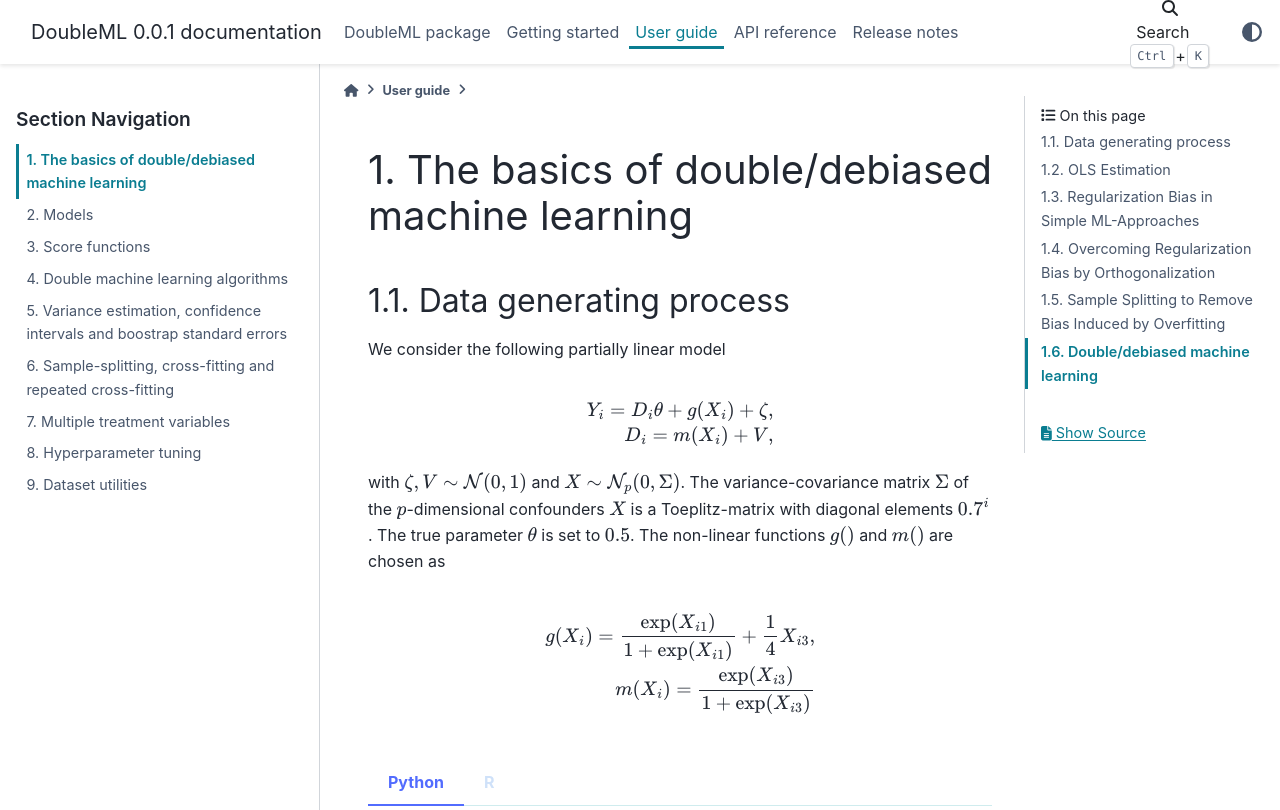
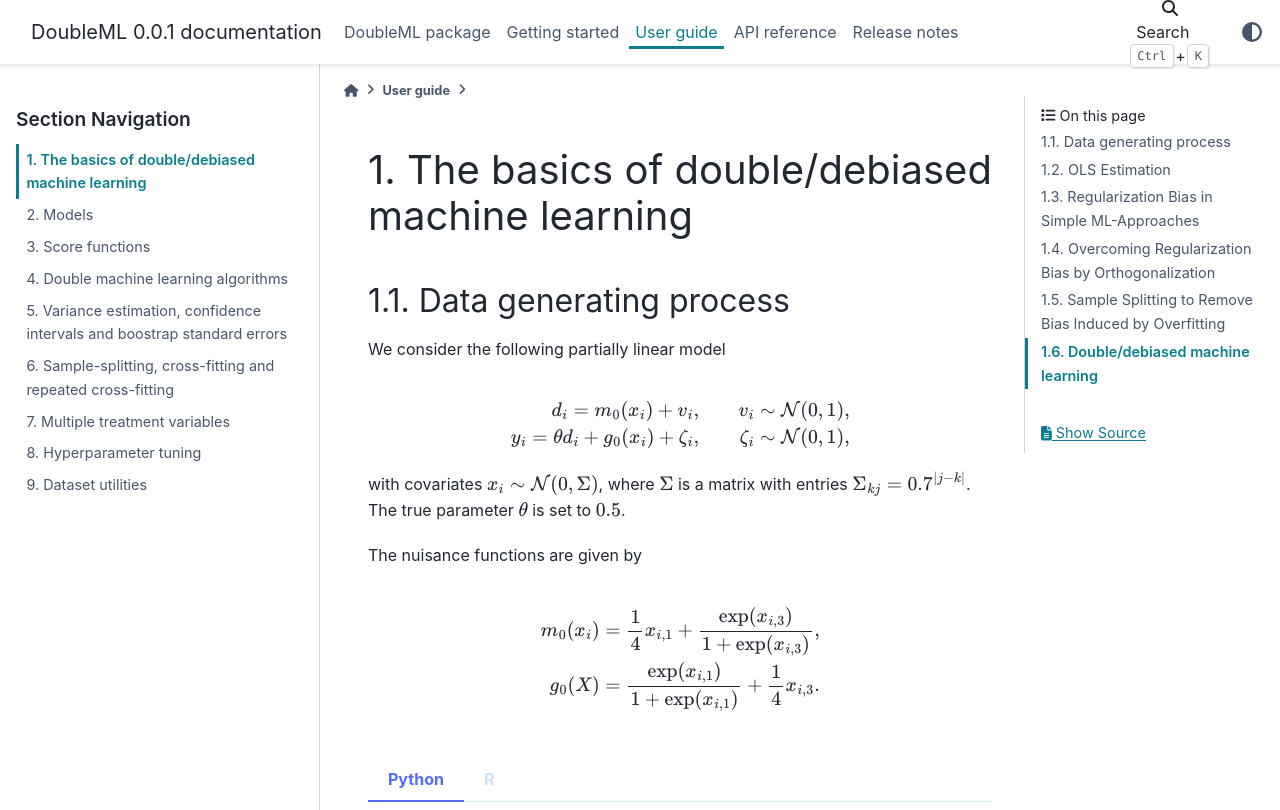
Before and after one commit to DoubleML/doubleml-for-py, a Sphinx documentation site: the page built from doc/guide/basics.rst, in a window 1280 px wide and 900 px high, cut to the strip 0-810 px from the top of the window. Built offline with Sphinx 7.4.7 and the PyData theme 0.15.4, drawn with Linux system fonts in a browser that asks for light colours; pages that are not in the unit, such as notebooks, are missing from menus.

Commit message:
adapted the description of the DGP

```diff
--- a/doc/guide/basics.rst
+++ b/doc/guide/basics.rst
@@ -8,21 +8,22 @@ We consider the following partially linear model
 
 .. math::
 
-    Y_i = D_i \theta + g(X_i) + \zeta,
+        d_i = m_0(x_i) + v_i, & &v_i \sim \mathcal{N}(0,1),
 
-    D_i = m(X_i) + V,
+        y_i = \theta d_i + g_0(x_i) + \zeta_i, & &\zeta_i \sim \mathcal{N}(0,1),
 
-with :math:`\zeta, V \sim \mathcal{N}(0,1)` and :math:`X \sim \mathcal{N}_{p}(0, \Sigma)`.
-The variance-covariance matrix :math:`\Sigma` of the :math:`p`-dimensional confounders :math:`X` is a Toeplitz-matrix
-with diagonal elements :math:`0.7^i`.
+
+with covariates :math:`x_i \sim \mathcal{N}(0, \Sigma)`, where  :math:`\Sigma` is a matrix with entries
+:math:`\Sigma_{kj} = 0.7^{|j-k|}`.
 The true parameter :math:`\theta` is set to :math:`0.5`.
-The non-linear functions :math:`g()` and :math:`m()` are chosen as
+
+The nuisance functions are given by
 
 .. math::
 
-    g(X_i) = \frac{\exp(X_{i1})}{1+\exp(X_{i1})} + \frac{1}{4} X_{i3},
+    m_0(x_i) &= \frac{1}{4} x_{i,1} + \frac{\exp(x_{i,3})}{1+\exp(x_{i,3})},
 
-    m(X_i) = \frac{\exp(X_{i3})}{1+\exp(X_{i3})}
+    g_0(X) &= \frac{\exp(x_{i,1})}{1+\exp(x_{i,1})} + \frac{1}{4} x_{i,3}.
 
 .. tabbed:: Python
 
```
Also changed, not shown: other parts of doc/guide/basics.rst (+1 -1 lines).
